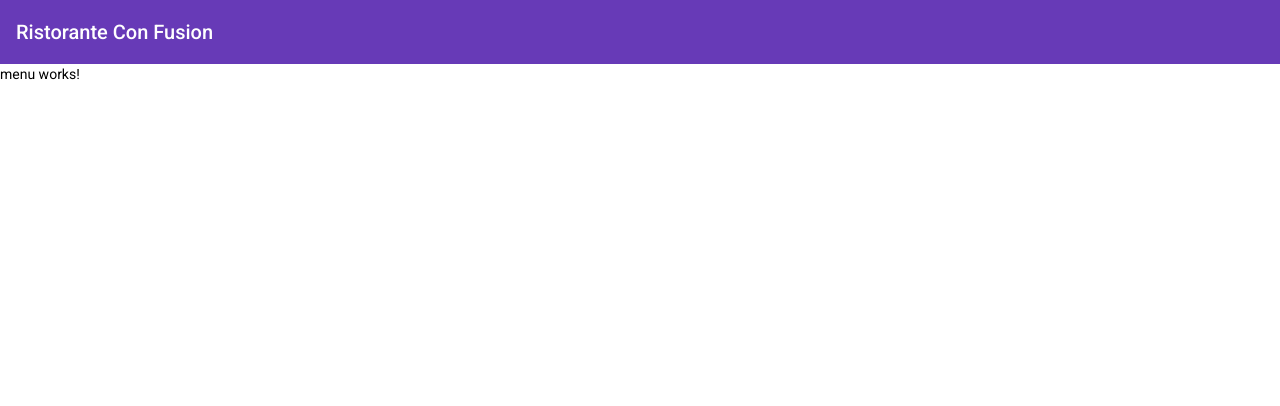
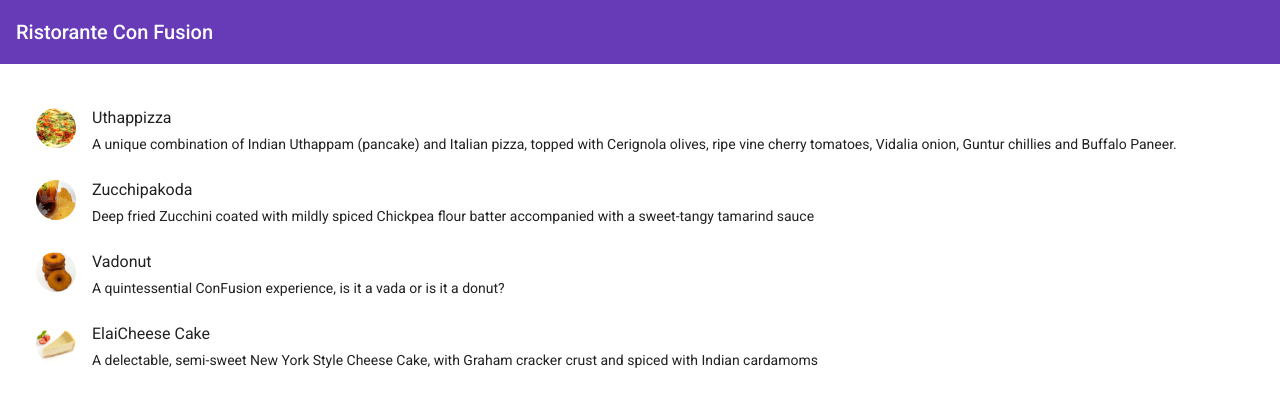
Before and after one commit to suyasharya31/RistorantconFusion, an Angular app: page / in a window 1280 px wide. Shown: the top 406 px of the page. Built offline with nearby package versions, Linux system fonts and the light colour scheme.

Commit message:
component menu added

```diff
--- a/src/app/app.module.ts
+++ b/src/app/app.module.ts
@@ -4,6 +4,7 @@ import {BrowserAnimationsModule} from '@angular/platform-browser/animations';
 import { AppRoutingModule } from './app-routing.module';
 import { AppComponent } from './app.component';
 import {MatToolbarModule} from '@angular/material/toolbar';
+import { MatListModule } from '@angular/material/list';
 import { MenuComponent } from './menu/menu.component';
 import 'hammerjs';
 @NgModule({
@@ -15,7 +16,7 @@ import 'hammerjs';
     BrowserModule,
     AppRoutingModule,
     BrowserAnimationsModule,
-
+    MatListModule,
     MatToolbarModule
   ],
   providers: [],
--- a/src/app/menu/menu.component.html
+++ b/src/app/menu/menu.component.html
@@ -1 +1,15 @@
-<p>menu works!</p>
+
+<div class="container"
+fxLayout="column"
+fxLayoutGap="10px">
+    <mat-list fxFlex>
+        <mat-list-item *ngFor="let dish of dishes">
+            <img matListAvatar src= {{dish.image}} alt={{dish.name}}>
+            <h1 matLine>{{dish.name}}</h1>
+            <p matLine>
+                <span>{{dish.description}}</span>
+            </p>
+        </mat-list-item>
+
+    </mat-list>
+</div>
--- a/src/styles.scss
+++ b/src/styles.scss
@@ -5,3 +5,8 @@ body {  padding:0;
         margin: 0;
         font-family: Roboto, "Helvetica Neue", sans-serif;
     }
+
+.container{
+    margin:20px;
+    display: flex;
+}
```
